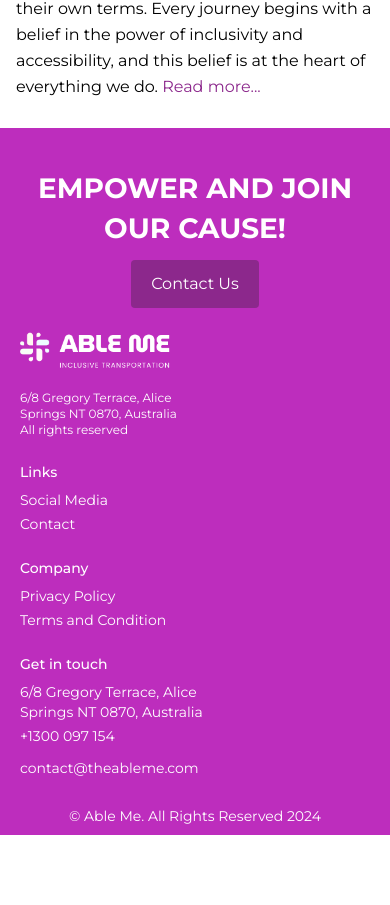
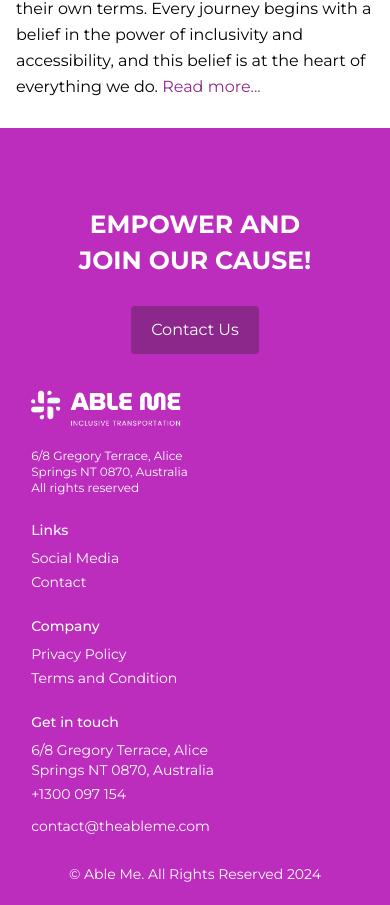
Before and after one commit to alnaughty/able-me-front, a Nuxt app: page / in a window 390 px wide. Shown: the part 3018-3923 px from the top of the page. Before the commit the page ends 3853 px from the top, so only its background shows below. Built offline with nearby package versions, Linux system fonts and the light colour scheme.

Commit message:
download

```diff
--- a/components/BFooter.vue
+++ b/components/BFooter.vue
@@ -1,10 +1,11 @@
 <template>
-  <div class="bg-purple-20 grid place-items-center mt-7 w-full text-white font-sans">
-    <div class="text-center w-full pt-10">
-      <p class="text-[28px] font-bold leading-10">EMPOWER AND JOIN <br> OUR CAUSE!</p>
-      <button class="mt-3 bg-purple px-5 py-3 rounded">Contact Us</button>
+  <div class="bg-purple-20 grid place-items-center mt-7 w-full text-white font-sans px-[8%] pt-[20%] md:px-[6%] lg:px-[10%] md:pt-[8%] pb-[3%]">
+    <div class="text-center w-full">
+      <p class="hidden md:block text-[28px] font-bold leading-10">EMPOWER AND JOIN <br> OUR CAUSE!</p>
+      <p class="md:hidden text-[25px] font-bold leading-9">EMPOWER AND <br> JOIN OUR CAUSE!</p>
+      <button class="mt-7 bg-purple px-5 py-3 rounded">Contact Us</button>
     </div>
-    <div class="w-full mt-4 px-5">
+    <div class="w-full mt-7">
       <div class="w-full md:flex md:justify-between">
         <div class="min-w-[40%] mb-5 md:mb-0">
           <img class="w-[150px] mb-5 md:mb-0" src="/f_logo.png"/>
--- a/components/BHeader.vue
+++ b/components/BHeader.vue
@@ -1,5 +1,6 @@
 <template>
-  <div class="w-full flex justify-between px-4">
+  <div>
+    <div class="w-full flex justify-between md:px-[2%] lg:px-16">
       <img src="/h_logo.png"/>
       <div class="grid grid-cols-4 md:gap-4 lg:gap-12 place-items-center cursor-pointer">
 
@@ -9,10 +10,25 @@
         <a href="/#founder">Founders</a>
       </div>
       <div class="grid place-items-center">
-      <button @click="router.push({path:'/download'})" class="text-purple px-4 py-1 rounded border-2 animate-bounce">Download</button>
+        <button @click="open=!open" class="text-purple px-4 py-1 rounded border-2 animate-bounce">Download</button>
       </div>
+    </div>
+    <download :class="open ? 'modal-open' : 'modal-close'" class="modal w-screen h-screen" @close="open=false"/>
   </div>
 </template>
 <script setup>
 const router = useRouter()
+const open = ref(false)
 </script>
+<style scoped>
+.modal {
+  transition: all 330ms ease-out;
+}
+
+.modal-open {
+  transform: translateY(0%);
+}
+.modal-close {
+  transform: translateY(-100%);
+}
+</style>
--- /dev/null
+++ b/components/Download.vue
@@ -0,0 +1,26 @@
+<template>
+  <div class="z-30 absolute bg-white bg-opacity-80" @click.stop="emit('close')" aria-labelledby="modal-title" role="dialog" aria-modal="true">
+    <div class="fixed inset-0 z-10 w-screen overflow-y-auto">
+      <div class="flex min-h-full items-end justify-center sm:items-center sm:p-0">
+        <div class="grid grid-cols-2 place-items-center w-[80%] lg:w-[70%] h-[50%] bg-white md:px-[2%] md:py-[1%]" @click.stop="">
+          <div class="lg:pl-[10%]">
+            <p class="text-4xl uppercase text-purple font-bold">Download</p>
+            <p class="text-4xl uppercase">our app</p>
+            <p class="text-[16px]">Welcome to our all-inclusive transportation app, where convenience meets versatility! Whether you're ordering food,
+              purchasing medicine, booking a ride, or catching up on the latest blogs and news, everything is just a tap away.</p>
+            <div class="flex w-full items-center">
+              <img class="w-[100px] h-[34px]" src="/appstore.png"/>
+              <img class="w-[120px]" src="/playstore.png"/>
+            </div>
+          </div>
+          <div ref="animatedDownload" :class="{'animate-fade-in-down': isVisible}">
+            <img src="/download_img.png"/>
+          </div>
+        </div>
+      </div>
+    </div>
+  </div>
+</template>
+<script setup>
+const emit = defineEmits(['close'])
+</script>
--- a/components/SHeader.vue
+++ b/components/SHeader.vue
@@ -56,7 +56,7 @@ onUnmounted(() => {
 });
 </script>
 
-<style>
+<style scoped>
 .navbar {
   transition: all 330ms ease-out;
 }
--- a/stores/useDrawer.ts
+++ b/stores/useDrawer.ts
@@ -4,6 +4,7 @@ export const useDrawer = defineStore('drawer', {
   state: () => {
     return {
       open: false,
+      modal_open: false
     }
   },
   actions: {
```
Lines whose indentation alone changed are shown as unchanged.
